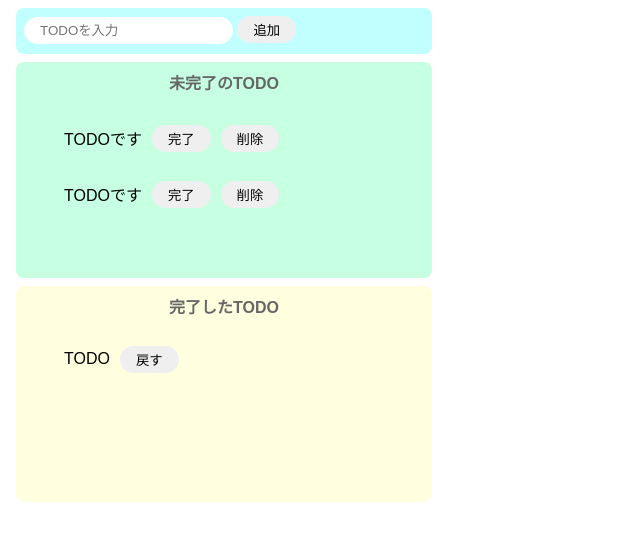
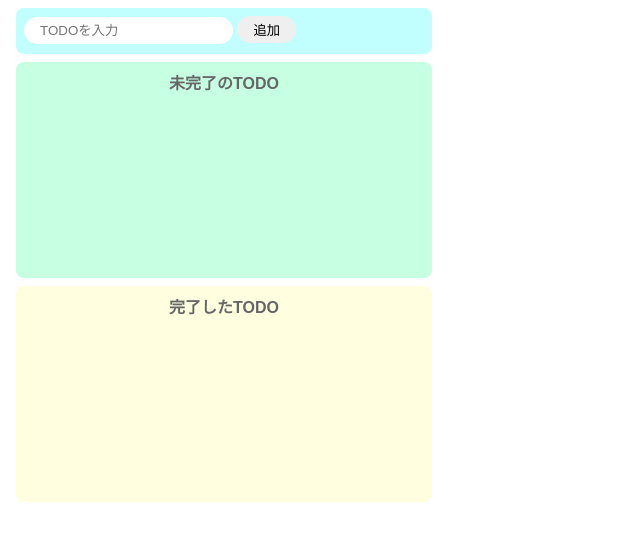
Before and after one commit to iritoshi2319/todo-vanilla-js, a website built with Parcel: page src/index.html in a window 1280 px wide. Shown: the whole page, without its empty margins (0-640 px from the left). Built offline with nearby package versions, Linux system fonts and the light colour scheme.

Commit message:
TODO（JS）アプリ 仮完了

```diff
--- a/src/index.html
+++ b/src/index.html
@@ -14,25 +14,11 @@
     <div class="incomplete-area">
       <p class="title">未完了のTODO</p>
       <ul id="incomplete-list">
-        <li class="list-row">
-          <p class="task-title">TODOです</p>
-          <button>完了</button>
-          <button>削除</button>
-        </li>
-        <li class="list-row">
-          <p>TODOです</p>
-          <button>完了</button>
-          <button>削除</button>
-        </li>
       </ul>
     </div>
     <div class="complete-area">
       <p class="title">完了したTODO</p>
       <ul id="complete-list">
-        <li class="list-row">
-          <P>TODO</p>
-          <button>戻す</button>
-        </li>
       </ul>
     </div>
     <script src="./index.js"></script>
```
